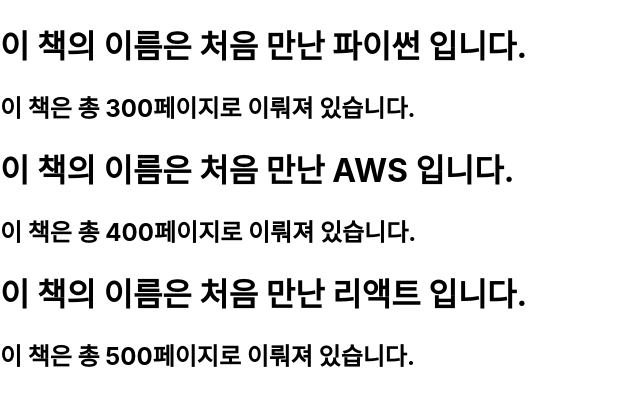
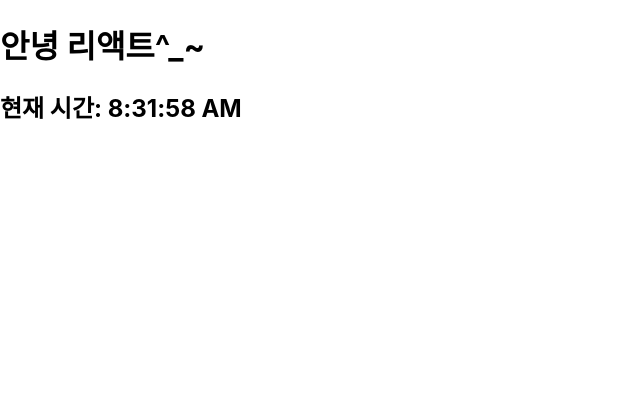
Before and after one commit to zhy2on/practice-react, a React (Create React App) app in the folder go-gamza/: page / in a window 1280 px wide. Shown: the top 406 px of the page, without its empty margins (0-640 px from the left). Built offline with nearby package versions, Linux system fonts and the light colour scheme.

Commit message:
Feat: setInterval 활용

```diff
--- a/go-gamza/src/index.js
+++ b/go-gamza/src/index.js
@@ -5,13 +5,16 @@
 import reportWebVitals from './reportWebVitals';
 
 import Library from './chapter_03/Library';
+import Clock from './chapter_04/Clock';
 
 const root = ReactDOM.createRoot(document.getElementById('root'));
-root.render(
-  <React.StrictMode>
-    <Library />
-  </React.StrictMode>
-);
+setInterval(() => {
+  root.render(
+    <React.StrictMode>
+      <Clock />
+    </React.StrictMode>
+  );
+}, 1000);
 
 // If you want to start measuring performance in your app, pass a function
 // to log results (for example: reportWebVitals(console.log))
```
